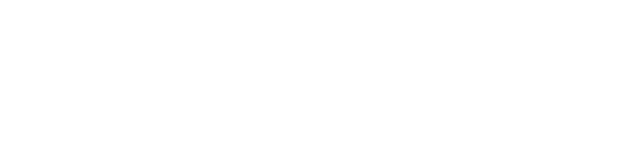
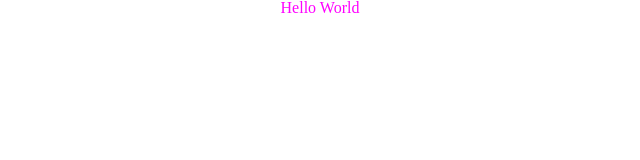
Before and after one commit to sydneebaldwin/project-1, a plain HTML site: page index.html in a window 1280 px wide. Shown: the whole page, without its empty margins (320-960 px from the left). Drawn offline with Linux system fonts and the light colour scheme.

Commit message:
Web Page Test

```diff
--- a/css/styles.css
+++ b/css/styles.css
@@ -48,3 +48,8 @@ table {
     border-collapse: collapse;
     border-spacing: 0;
 }
+
+h1 {
+    color: #f0f;
+    text-align: center;
+}
--- a/index.html
+++ b/index.html
@@ -4,8 +4,9 @@
     <meta charset="UTF-8">
     <meta name="viewport" content="width=device-width, initial-scale=1.0">
     <title>Document</title>
+    <link rel="stylesheet" href="css/styles.css">
 </head>
 <body>
-
+    <h1>Hello World</h1>
 </body>
 </html>
```
